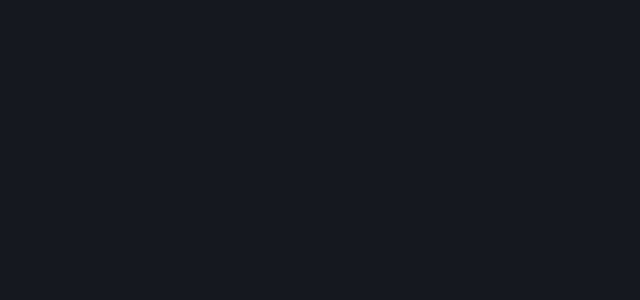
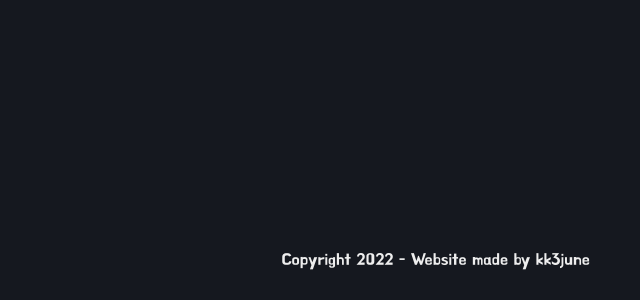
Before and after one commit to choseonghwan91/dev-road, a Next.js app: page / in a window 1280 px wide. Shown: the part 1319-1619 px from the top of the page, without its empty margins (640-1280 px from the left). Built offline with nearby package versions, Linux system fonts and the light colour scheme.

Commit message:
:lipstick: footer 디자인 수정

```diff
--- a/src/components/modules/footer.tsx
+++ b/src/components/modules/footer.tsx
@@ -2,7 +2,11 @@ import React from "react";
 import styles from "../../../src/styles/components/modules/footer.module.scss";
 
 const footer = () => {
-  return <div className={styles.footer}></div>;
+  return (
+    <div className={styles.footer}>
+      <span> Copyright 2022 - Website made by kk3june</span>
+    </div>
+  );
 };
 
 export default footer;
--- a/src/styles/Home.module.scss
+++ b/src/styles/Home.module.scss
@@ -34,7 +34,6 @@
       svg {
         display: inline-block;
         height: 100vh;
-        margin-bottom: 10rem;
       }
     }
   }
--- a/src/styles/components/modules/footer.module.scss
+++ b/src/styles/components/modules/footer.module.scss
@@ -1,7 +1,11 @@
 @import "../../color.module";
 
 .footer {
+  display: flex;
+  justify-content: flex-end;
   width: 100%;
   height: 2.5rem;
   padding: 10px 50px;
+  position: absolute;
+  bottom: 0;
 }
--- a/src/styles/globals.scss
+++ b/src/styles/globals.scss
@@ -116,12 +116,13 @@ section {
 }
 
 body {
+  position: relative;
+  width: 100%;
+  height: 200vh;
+  margin: 0;
   line-height: 1;
-  width: 100%;
-  height: 100%;
   background-color: $background;
   color: $font-color;
-  margin: 0;
   font-family: "BMHANNAPro";
 }
 
```
